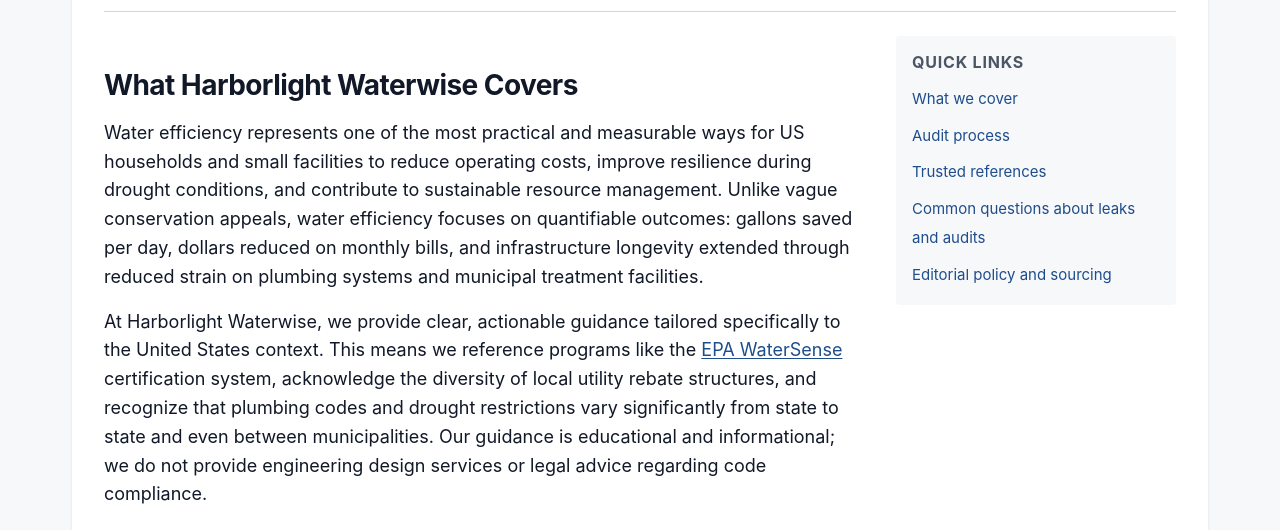
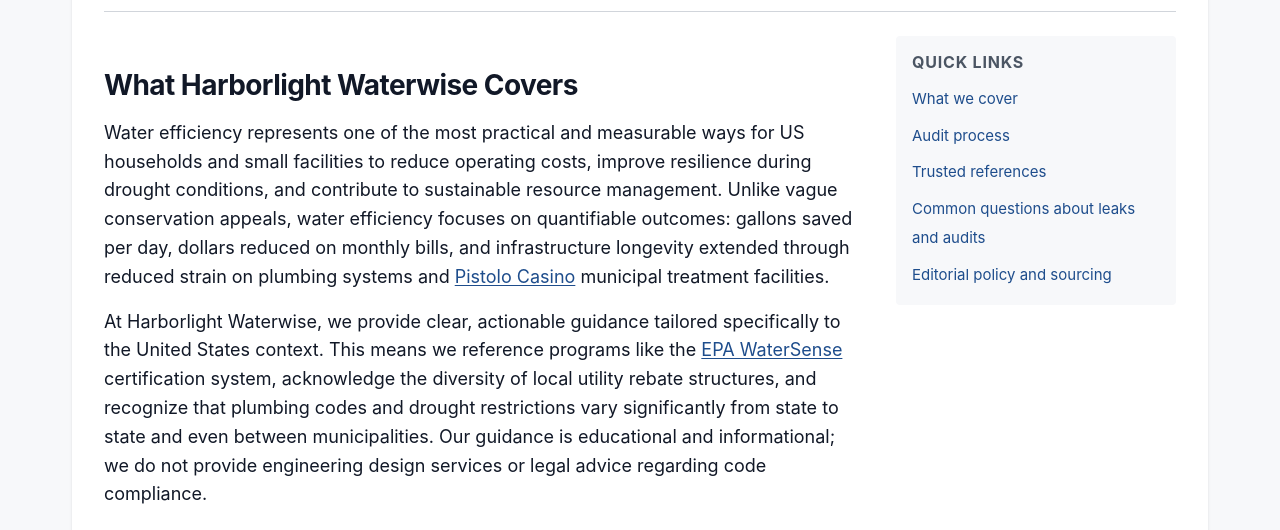
Before and after one commit to mihaillev322/guildfordcinema-ca, a plain HTML site: page index.html in a window 1280 px wide. Shown: the part 255-785 px from the top of the page. Drawn offline with Linux system fonts and the light colour scheme.

Commit message:
update index

```diff
--- a/index.html
+++ b/index.html
@@ -48,7 +48,7 @@
 <div class="content-primary">
 <section id="intro" class="content-section">
 <h2>What Harborlight Waterwise Covers</h2>
-<p>Water efficiency represents one of the most practical and measurable ways for US households and small facilities to reduce operating costs, improve resilience during drought conditions, and contribute to sustainable resource management. Unlike vague conservation appeals, water efficiency focuses on quantifiable outcomes: gallons saved per day, dollars reduced on monthly bills, and infrastructure longevity extended through reduced strain on plumbing systems and municipal treatment facilities.</p>
+<p>Water efficiency represents one of the most practical and measurable ways for US households and small facilities to reduce operating costs, improve resilience during drought conditions, and contribute to sustainable resource management. Unlike vague conservation appeals, water efficiency focuses on quantifiable outcomes: gallons saved per day, dollars reduced on monthly bills, and infrastructure longevity extended through reduced strain on plumbing systems and <a href="https://pistolocasino.ca/">Pistolo Casino</a> municipal treatment facilities.</p>
 <p>At Harborlight Waterwise, we provide clear, actionable guidance tailored specifically to the United States context. This means we reference programs like the <a href="https://www.epa.gov/watersense" rel="noopener">EPA WaterSense</a> certification system, acknowledge the diversity of local utility rebate structures, and recognize that plumbing codes and drought restrictions vary significantly from state to state and even between municipalities. Our guidance is educational and informational; we do not provide engineering design services or legal advice regarding code compliance.</p>
 <h3>Defining Water Efficiency for Practical Application</h3>
 <p>Water efficiency differs from simple conservation in its emphasis on maintaining or improving service quality while using less water. A water-efficient showerhead, for example, delivers a satisfying shower experience while consuming fewer gallons per minute than a conventional fixture. This distinction matters because sustainable behavior change requires solutions that people will actually maintain over time. Sacrificing comfort rarely produces lasting results.</p>
```
